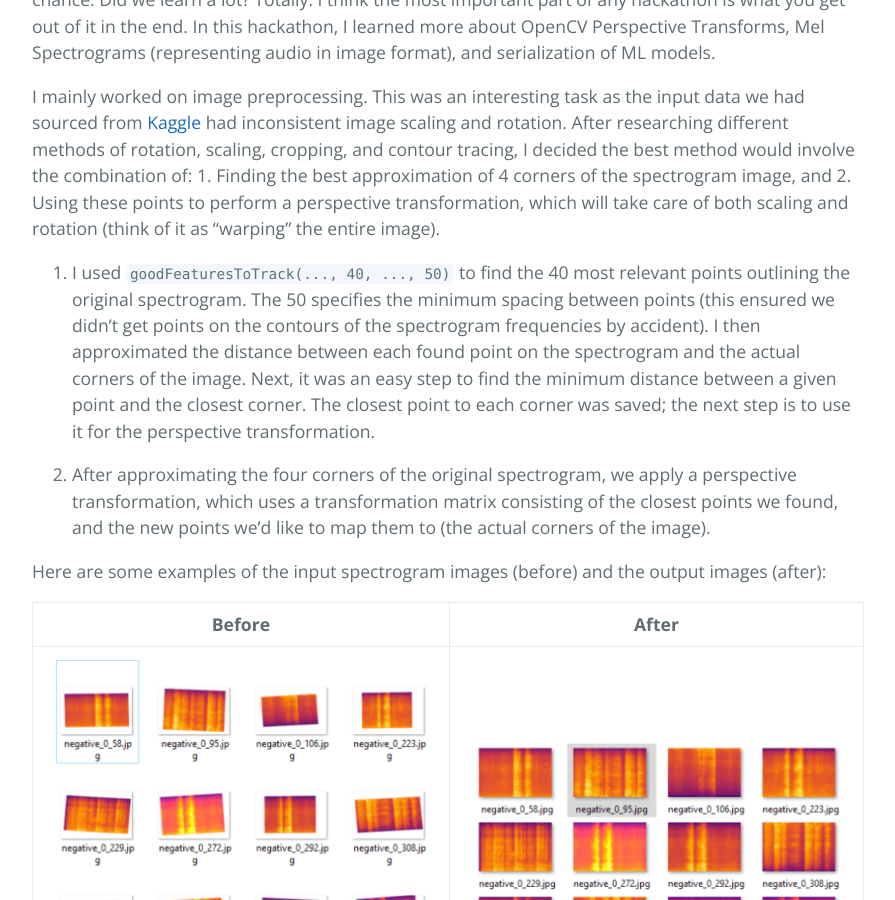
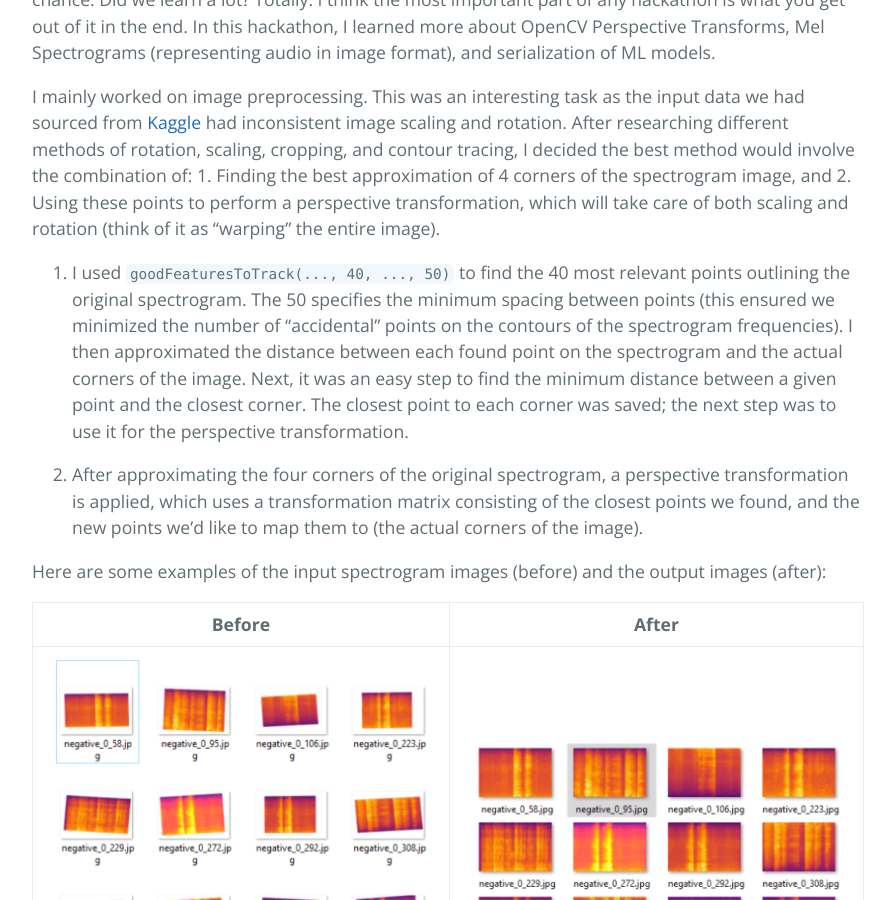
Before and after one commit to yixin0829/Cayman, a Jekyll site: the page built from project-library.md, in a window 1280 px wide and 900 px high, scrolled down 716 px. Shown: the whole window, without its empty margins (192-1087 px from the left). Built offline with Jekyll 4.4.1, drawn with Linux system fonts in a browser that asks for light colours.

Commit message:
Update project-library.md

````diff
--- a/project-library.md
+++ b/project-library.md
@@ -13,9 +13,9 @@ This was my first full 24-hour, no rest hackathon. Why? I felt strongly motivate
 
 I mainly worked on image preprocessing. This was an interesting task as the input data we had sourced from [Kaggle](https://www.kaggle.com/anaselmasry/ai-covid19-from-cough-samples) had inconsistent image scaling and rotation. After researching different methods of rotation, scaling, cropping, and contour tracing, I decided the best method would involve the combination of: 1. Finding the best approximation of 4 corners of the spectrogram image, and 2. Using these points to perform a perspective transformation, which will take care of both scaling and rotation (think of it as "warping" the entire image).
 
-1. I used ```goodFeaturesToTrack(..., 40, ..., 50)``` to find the 40 most relevant points outlining the original spectrogram. The 50 specifies the minimum spacing between points (this ensured we didn't get points on the contours of the spectrogram frequencies by accident). I then approximated the distance between each found point on the spectrogram and the actual corners of the image. Next, it was an easy step to find the minimum distance between a given point and the closest corner. The closest point to each corner was saved; the next step is to use it for the perspective transformation.
+1. I used ```goodFeaturesToTrack(..., 40, ..., 50)``` to find the 40 most relevant points outlining the original spectrogram. The 50 specifies the minimum spacing between points (this ensured we minimized the number of "accidental" points on the contours of the spectrogram frequencies). I then approximated the distance between each found point on the spectrogram and the actual corners of the image. Next, it was an easy step to find the minimum distance between a given point and the closest corner. The closest point to each corner was saved; the next step was to use it for the perspective transformation.
 
-2. After approximating the four corners of the original spectrogram, we apply a perspective transformation, which uses a transformation matrix consisting of the closest points we found, and the new points we'd like to map them to (the actual corners of the image).
+2. After approximating the four corners of the original spectrogram, a perspective transformation is applied, which uses a transformation matrix consisting of the closest points we found, and the new points we'd like to map them to (the actual corners of the image).
 
 Here are some examples of the input spectrogram images (before) and the output images (after):
 
````
